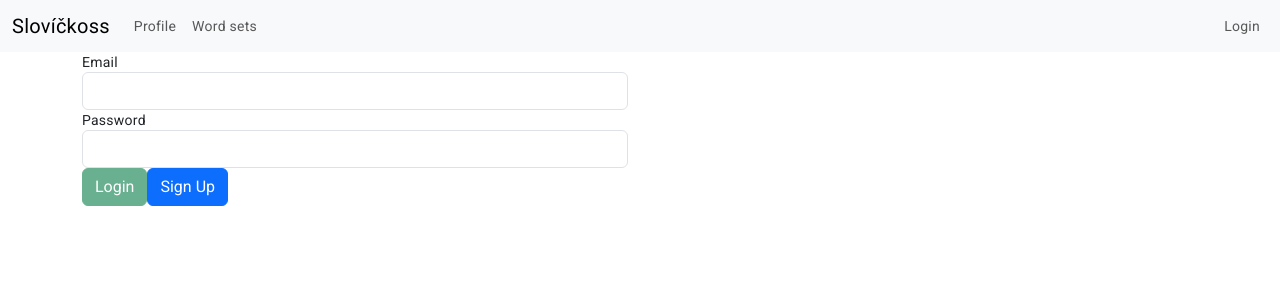
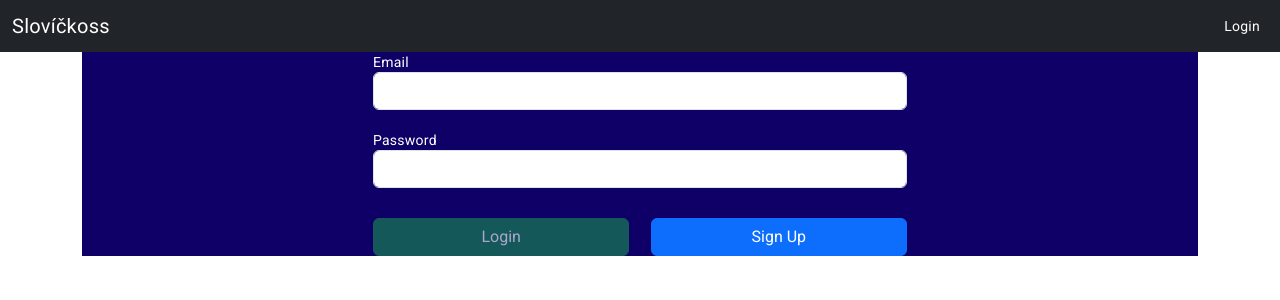
Before and after one commit to gyarab/2023-3e-Slovickos, an Angular app in the folder frontend/: page /auth in a window 1280 px wide. Shown: the top 300 px of the page. Built offline with nearby package versions, Linux system fonts and the light colour scheme.

Commit message:
Modify backround colors updating css files

```diff
--- a/frontend/src/app/app.component.css
+++ b/frontend/src/app/app.component.css
@@ -11,3 +11,6 @@
     background-color: #fff; /* Add background color if needed */
     border-top: 1px solid #ccc; /* Add a border at the top */
 }
+body {
+    background-color: #ffffff;
+}
--- a/frontend/src/app/app.component.html
+++ b/frontend/src/app/app.component.html
@@ -1,4 +1,3 @@
-<!--<h1 class="luxury-title">THE SLOVICKOSS APP</h1>-->
 <app-header></app-header>
 <div class="container">
     <div class="row">
--- a/frontend/src/app/app.component.ts
+++ b/frontend/src/app/app.component.ts
@@ -1,10 +1,11 @@
-import { Component, OnInit } from '@angular/core';
+import { Component, OnInit, ViewEncapsulation } from '@angular/core';
 import { AuthService } from './auth/auth.service';
 
 @Component({
   selector: 'app-root',
   templateUrl: './app.component.html',
-  styleUrl: './app.component.css'
+  styleUrl: './app.component.css',
+  encapsulation: ViewEncapsulation.None
 })
 export class AppComponent implements OnInit {
   title = 'authentication';
--- a/frontend/src/app/app.module.ts
+++ b/frontend/src/app/app.module.ts
@@ -26,7 +26,6 @@ import { provideAnimationsAsync } from '@angular/platform-browser/animations/asy
     AuthModule,
     CommonModule,
     WordSetModule,
-
   ],
   providers: [
     provideClientHydration(),
--- a/frontend/src/app/auth/auth.component.css
+++ b/frontend/src/app/auth/auth.component.css
@@ -0,0 +1,50 @@
+/* Add this to your component's CSS file */
+
+/* Center the form horizontally */
+.row {
+    display: flex;
+    justify-content: center;
+}
+
+/* Style the form container */
+.form-container {
+    margin-top: 50px; /* Adjust the top margin as needed */
+}
+
+/* Style the form inputs */
+.form-group {
+    margin-bottom: 20px; /* Add space between form groups */
+}
+
+/* Style the error messages */
+.help-block {
+    font-size: 14px;
+}
+
+/* Style the buttons */
+.btn-success, .btn-primary {
+    width: 100%; /* Make buttons fill the width */
+}
+
+/* Adjust spacing between buttons */
+button {
+    margin-top: 10px;
+}
+
+/* Add this to your component's CSS file */
+
+/* Style the buttons container */
+.button-container {
+    display: flex;
+    justify-content: space-between; /* Arrange buttons with space between them */
+}
+
+/* Adjust individual button styles as needed */
+.btn-success, .btn-primary {
+    width: 48%; /* Adjust button width */
+}
+
+.background-container {
+    background-color: #0E0066; /* Replace with your desired background color */
+    color: #fff;
+}
--- a/frontend/src/app/auth/auth.component.html
+++ b/frontend/src/app/auth/auth.component.html
@@ -1,3 +1,4 @@
+<div class="container background-container">
     <div class="row">
         <div class="alert alert-danger" *ngIf="error">
             <p>{{ error }}</p>
@@ -65,7 +66,7 @@
                         <span class="help-block" style="color: red;" *ngIf="signupForm.get('passwords')?.errors?.['notsame']">Passwords must be same</span>
                     </div>
                 </div>
-            <div>
+                <div class="button-container">
                     <button class="btn btn-success" type="submit" [disabled]="!signupForm.valid">Sign Up</button>
                     <button class="btn btn-primary" type="button" (click)="onSwitch()">Login</button>
                 </div>
@@ -95,10 +96,11 @@
                     >
                     <span class="help-block" style="color: red;" *ngIf="!loginForm.get('password')?.valid && loginForm.get('password')?.touched">Field Required</span>
                 </div>
-            <div>
+                <div class="button-container">
                     <button class="btn btn-success" type="submit" [disabled]="!loginForm.valid">Login</button>
                     <button class="btn btn-primary" type="button" (click)="onSwitch()">Sign Up</button>
                 </div>
             </form>
         </div>
     </div>
+</div>
--- a/frontend/src/app/header/header.component.css
+++ b/frontend/src/app/header/header.component.css
@@ -0,0 +1,7 @@
+.navbar-nav .nav-link {
+    color: #ffffff; /* Change to your desired text color */
+}
+
+.navbar-toggler-icon {
+    background-color: #ffffff; /* Change to your desired color for the toggler icon */
+}
--- a/frontend/src/app/header/header.component.html
+++ b/frontend/src/app/header/header.component.html
@@ -1,4 +1,4 @@
-<nav class="navbar navbar-expand-lg navbar-light bg-light">
+<nav class="navbar navbar-expand-lg navbar-dark bg-dark">
     <div class="container-fluid">
         <a class="navbar-brand" href="#">Slovíčkoss</a>
         <button class="navbar-toggler" type="button" data-bs-toggle="collapse" data-bs-target="#navbarNav" aria-controls="navbarNav" aria-expanded="false" aria-label="Toggle navigation">
@@ -6,10 +6,10 @@
         </button>
         <div class="collapse show navbar-collapse" id="navbarNav">
             <ul class="navbar-nav me-auto mb-2 mb-lg-0">
-                <li routerLinkActive="active" class="nav-item">
+                <li routerLinkActive="active" class="nav-item" *ngIf="isAuthenticated">
                     <a class="nav-link" style="cursor: pointer;" routerLink="/profile">Profile</a>
                 </li>
-                <li routerLinkActive="active" class="nav-item">
+                <li routerLinkActive="active" class="nav-item" *ngIf="isAuthenticated">
                     <a class="nav-link" style="cursor: pointer;" routerLink="/word-sets">Word sets</a>
                 </li>
             </ul>
```
Also changed, not shown: frontend/src/styles.css (line endings or trailing spaces). Lines whose indentation alone changed are shown as unchanged.
